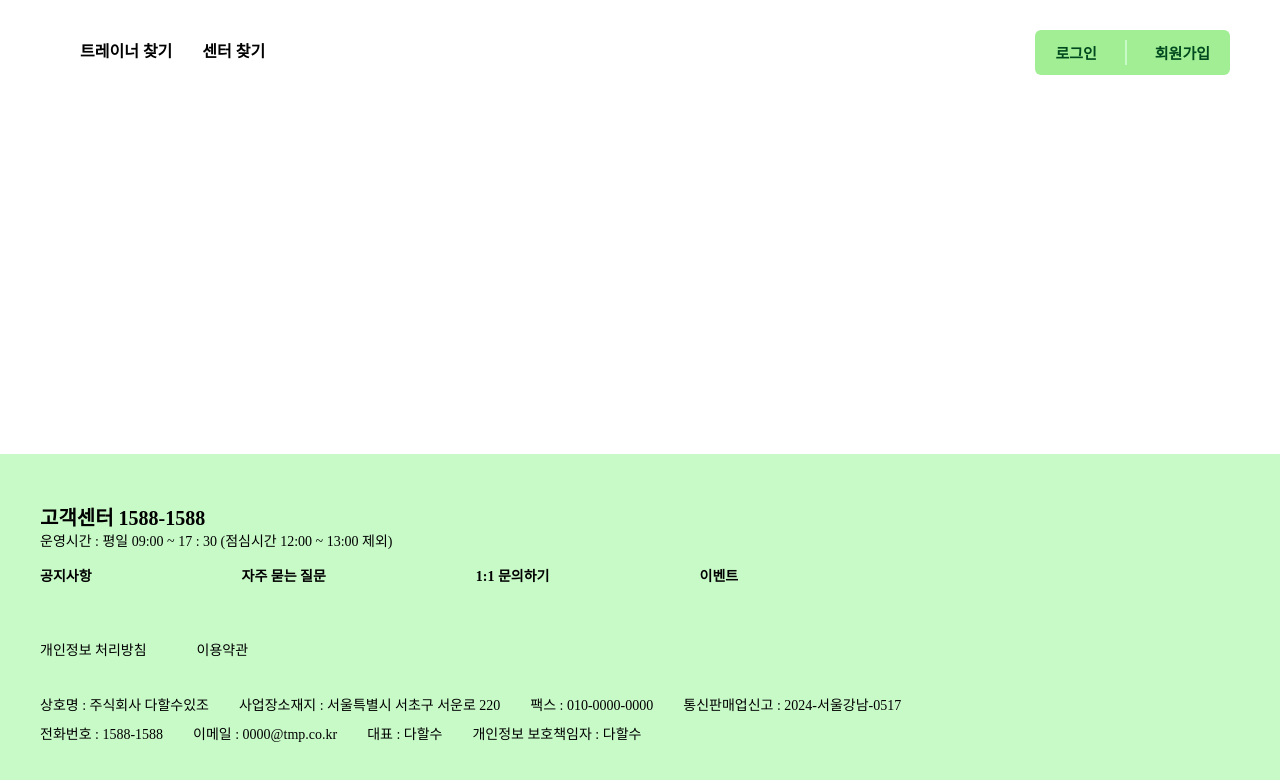
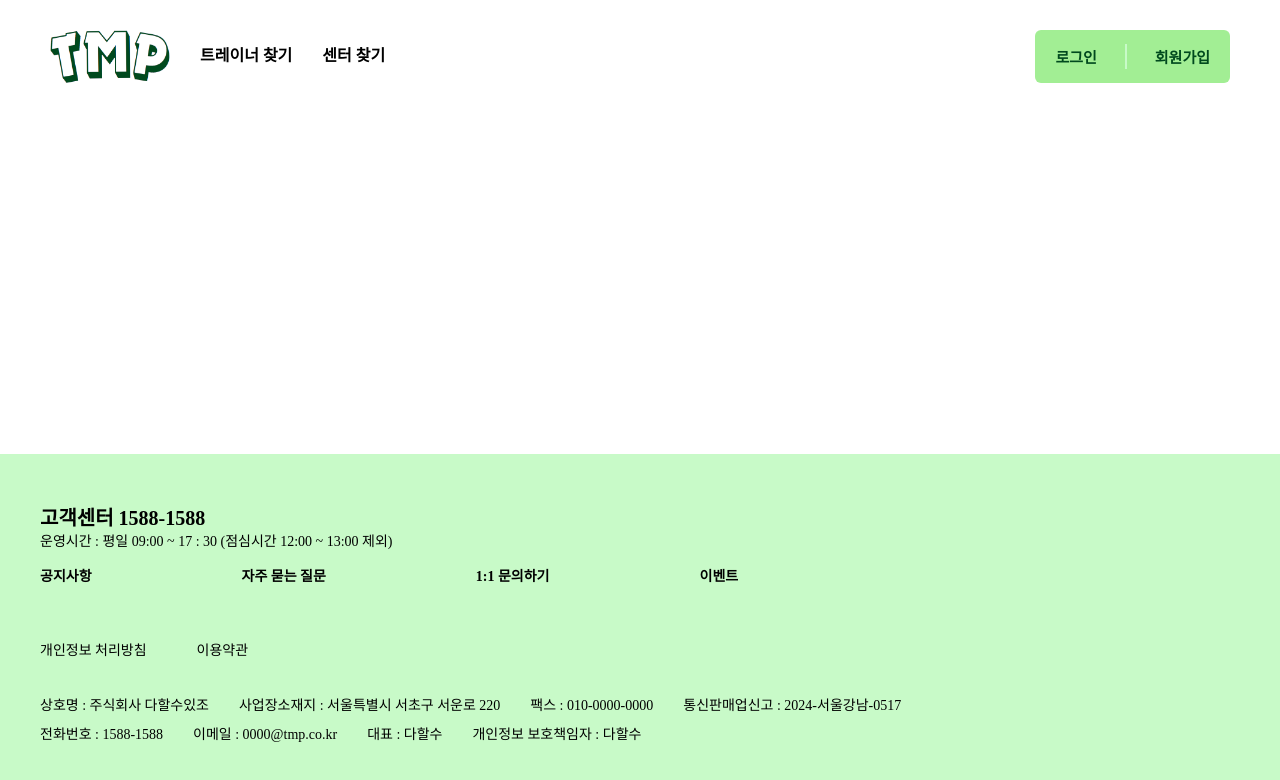
Before and after one commit to gaebonglee/TMP, a React (Create React App) app in the folder front-end/: page / in a window 1280 px wide. Shown: the top 780 px of the page. Built offline with nearby package versions, Linux system fonts and the light colour scheme.

Commit message:
header 메인로고 추가

```diff
--- a/front-end/src/components/layout/Header.jsx
+++ b/front-end/src/components/layout/Header.jsx
@@ -6,7 +6,9 @@ const Header = () => {
     <header>
       <div className="header_container">
         <div className="main_logo">
-          <Link to="/"></Link>
+          <Link to="/">
+            <img src="/image/tmp_mainlogo.png" />
+          </Link>
         </div>
         <div className="find_container">
           <Link to="/trainermap" className="find_trainer">
--- a/front-end/src/components/layout/Header.scss
+++ b/front-end/src/components/layout/Header.scss
@@ -6,6 +6,9 @@
   padding-top: 30px;
 }
 
+.main_logo {
+  width: 120px;
+}
 .find_container {
   display: flex;
   align-items: center;
```
